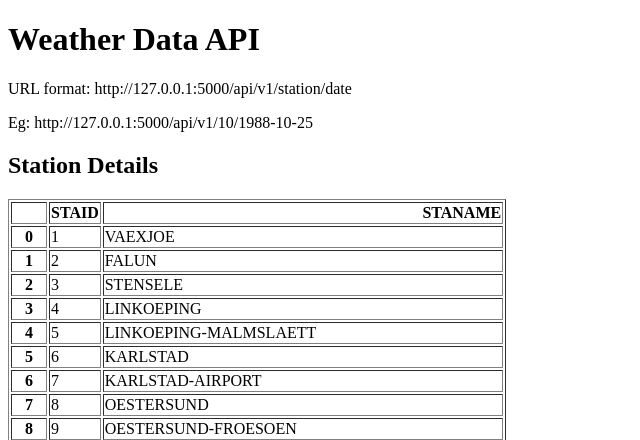
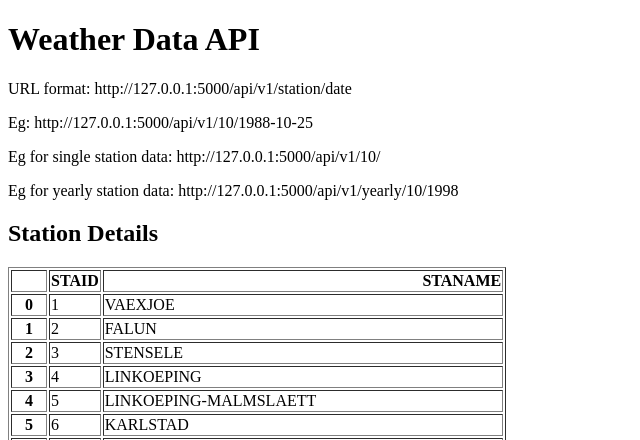
Before and after one commit to AnnollaTulasi/Projects, a Flask app: page / in a window 1280 px wide. Shown: the top 440 px of the page, without its empty margins (0-640 px from the left). Run offline with Flask 3, Linux system fonts and the light colour scheme.

```diff
--- a/flask-app/main.py
+++ b/flask-app/main.py
@@ -12,12 +12,24 @@ def home():
 @app.route("/api/v1/<station>/<date>")
 def temp(station,date):
     filename = "data_small/TG_STAID" + str(station).zfill(6) + ".txt"
-    print(filename)
     df = pd.read_csv(filename, skiprows=20, parse_dates=["    DATE"])
     temperature = df.loc[df['    DATE'] == date]['   TG'].squeeze() / 10
     return {"station": station,
             "date": date,
             "temp": temperature}
 
+@app.route("/api/v1/<station>")
+def all_data(station):
+    filename = "data_small/TG_STAID" + str(station).zfill(6) + ".txt"
+    df = pd.read_csv(filename, skiprows=20, parse_dates=["    DATE"])
+    return df.to_dict(orient="records")
+
+@app.route("/api/v1/yearly/<station>/<year>")
+def yearly(station,year):
+    filename = "data_small/TG_STAID" + str(station).zfill(6) + ".txt"
+    df = pd.read_csv(filename, skiprows=20)
+    df["    DATE"] = df["    DATE"].astype(str)
+    return df[df["    DATE"].str.startswith(str(year))].to_dict(orient="records")
+
 if __name__ == "__main__":
     app.run(debug=True)
--- a/flask-app/templates/home.html
+++ b/flask-app/templates/home.html
@@ -8,6 +8,8 @@
 <h1>Weather Data API</h1>
 <p>URL format: http://127.0.0.1:5000/api/v1/station/date</p>
 <p>Eg: http://127.0.0.1:5000/api/v1/10/1988-10-25</p>
+<p>Eg for single station data: http://127.0.0.1:5000/api/v1/10/</p>
+<p>Eg for yearly station data: http://127.0.0.1:5000/api/v1/yearly/10/1998</p>
 <h2>Station Details</h2>
 <p>{{data|safe}}</p>
 </body>
```
